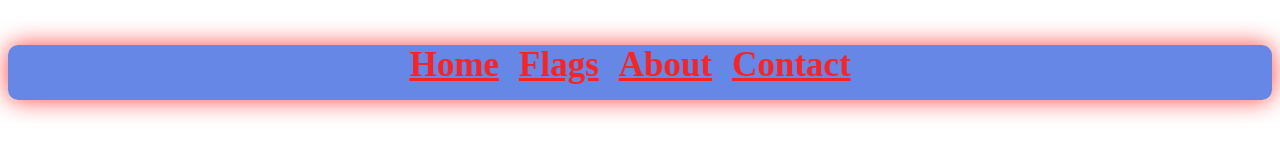
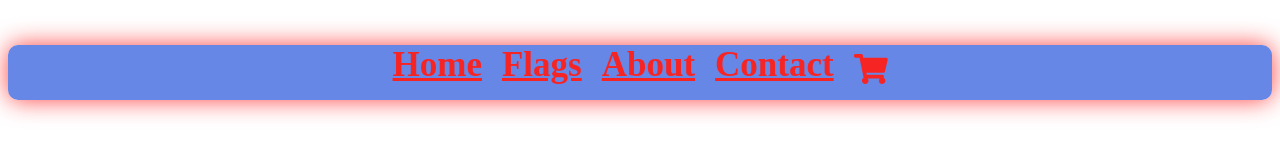
Before and after one commit to TravisExline/flag-company-site, a React (Create React App) app: page /about in a window 1280 px wide. Shown: the top 143 px of the page. Built offline with nearby package versions, Linux system fonts and the light colour scheme.

Commit message:
working on shopping cart

```diff
--- a/package.json
+++ b/package.json
@@ -3,6 +3,11 @@
   "version": "0.1.0",
   "private": true,
   "dependencies": {
+    "@fortawesome/fontawesome-svg-core": "^1.2.30",
+    "@fortawesome/free-brands-svg-icons": "^5.14.0",
+    "@fortawesome/free-regular-svg-icons": "^5.14.0",
+    "@fortawesome/free-solid-svg-icons": "^5.14.0",
+    "@fortawesome/react-fontawesome": "^0.1.11",
     "@testing-library/jest-dom": "^4.2.4",
     "@testing-library/react": "^9.3.2",
     "@testing-library/user-event": "^7.1.2",
--- a/src/components/NavBar.js
+++ b/src/components/NavBar.js
@@ -1,5 +1,7 @@
 import React from 'react'
 import {NavLink} from 'react-router-dom'
+import { FontAwesomeIcon } from '@fortawesome/react-fontawesome'
+import { faShoppingCart } from '@fortawesome/free-solid-svg-icons'
 import '../style/NavBar.css'
 
 const NavBar = () =>
@@ -20,6 +22,9 @@ const NavBar = () =>
             to='/contact'
             exact>Contact
         </NavLink>
+        <NavLink className='cart-link'
+            to='/contact'
+            exact><FontAwesomeIcon icon={faShoppingCart}/></NavLink>
     </div>
 
 export default NavBar
--- a/src/style/NavBar.css
+++ b/src/style/NavBar.css
@@ -14,3 +14,9 @@
     font-weight: bold;
     color: rgb(247, 36, 36);
 }
+
+.cart-link {
+    color:  rgb(247, 36, 36);
+    padding-top: 8px;
+    font-size: 30px;
+}
```
Also changed, not shown: 1 other file (tests, documents, lock files or other folders).
